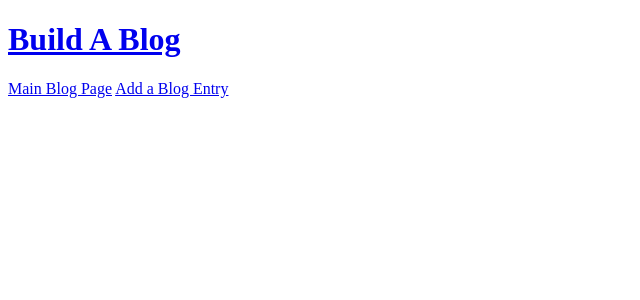
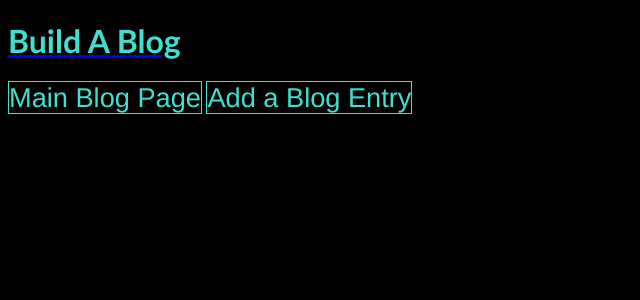
Before and after one commit to evanharmon1/blogz-launchcode, a Flask app: template templates/post.html in a window 1280 px wide. Shown: the top 300 px of the page, without its empty margins (0-640 px from the left). Run offline with Flask 2, Linux system fonts and the light colour scheme; the template is opened without the code that fills it, so the values that code supplies are empty.

Commit message:
Finish bonus missions - 1: Add css 2: Add database datetime column and display posts from newest to oldest

```diff
--- a/main.py
+++ b/main.py
@@ -1,3 +1,4 @@
+from datetime import datetime
 from flask import Flask, request, redirect, render_template, session, flash
 from flask_sqlalchemy import SQLAlchemy
 import cgi
@@ -9,14 +10,16 @@ app.config['SQLALCHEMY_DATABASE_URI'] = 'mysql+pymysql://build-a-blog:build-a-bl
 app.config['SQLALCHEMY_ECHO'] = True
 db = SQLAlchemy(app)
 
-
+# Class for blog post with automatic datetime added at creation
 class Blog(db.Model):
     id = db.Column(db.Integer, primary_key=True)
     title = db.Column(db.String(120), unique=True)
     body = db.Column(db.Text)
+    date = db.Column(db.DateTime)
 
     def __init__(self, title):
         self.title = title
+        self.date = datetime.utcnow()
 
     def __repr__(self):
         return '<Blog %r>' % self.title
@@ -25,46 +28,61 @@ class Blog(db.Model):
 def get_posts():
     return Blog.query.all()
 
+# Get all posts ordered from newest to oldest
+def get_ordered_posts():
+    return Blog.query.order_by("date desc").all()
 
+# Homepage
 @app.route('/blog', methods=['GET'])
 def blog():
+    id = request.args.get('id', None)
 
-    id = request.args.get('id', None)
     if id:
         post = Blog.query.filter_by(id=id).first()
         return render_template('post.html', post=post)
 
-
-    return render_template('blog.html', posts=get_posts())
+    posts = get_ordered_posts()
+    return render_template('blog.html', posts=posts)
 
 
+# Add a new post
+@app.route('/newpost', methods=['GET'])
+def newpost():
+    title = request.args.get('title', '')
+    body = request.args.get('body', '')
+    title_error = request.args.get('title_error', '')
+    body_error = request.args.get('body_error', '')
+
+    return render_template('newpost.html', title=title, body=body, title_error=title_error, body_error=body_error)
+
+
+# Route after adding a new post
 @app.route('/post', methods=['POST'])
 def post():
     title = request.form.get('title', '')
     body = request.form.get('body', '')
-    error = request.form.get('error', '')
-    if title == '' or body == '':
-        error = "You left a field blank"
-        return redirect(f'/newpost?title={title}&body={body}&error={error}')
+    title_error = request.form.get('title_error', '')
+    body_error = request.form.get('body_error', '')
+
+    # Form validation for empty values
+    if title == '':
+        title_error = "You left the title field blank"
+    if body == '':
+        body_error = "You left the body field blank"
+    if not title or not body:
+        return redirect(f'/newpost?title={title}&body={body}&title_error={title_error}&body_error={body_error}')
+
+    # Add new post to database
     new_post = Blog(title)
     new_post.body = body
     db.session.add(new_post)
     db.session.commit()
 
+    # Load the newly created post in an individual page
     id = new_post.id
     posts = Blog.query.filter_by(id=id).all()
     return render_template('blog.html', posts=posts)
 
 
-
-@app.route('/newpost', methods=['GET'])
-def newpost():
-    title = request.args.get('title', '')
-    body = request.args.get('body', '')
-    error = request.args.get('error', '')
-
-    return render_template('newpost.html', title=title, body=body, error=error)
-
-
 if __name__ == '__main__':
     app.run()
--- /dev/null
+++ b/static/styles/main.css
@@ -0,0 +1,39 @@
+h1 {
+    color:turquoise;
+    font-family: 'Gill Sans', 'Gill Sans MT', Calibri, 'Trebuchet MS', sans-serif;
+}
+
+h2 {
+    color: white;
+    font-family: 'Gill Sans', 'Gill Sans MT', Calibri, 'Trebuchet MS', sans-serif;
+}
+
+body {
+    font-family: "Helvetica", sans-serif;
+    background-color: black;
+    color: turquoise;
+}
+
+p {
+    color: white;
+}
+
+.error {
+    color: red;
+}
+
+.date {
+    color: turquoise;
+}
+
+nav a {
+    border: 1px solid;
+    color:turquoise;
+    border-color: turquoise;
+    font-size: 1.7em;
+    text-decoration: none;
+}
+
+h3 {
+    color: white;
+}
--- a/templates/base.html
+++ b/templates/base.html
@@ -2,10 +2,11 @@
 <html lang="en">
 <head>
     <meta charset="UTF-8">
-    <title>Build a Blog</title>
+    <link rel="stylesheet" href="{{ url_for('static',filename='styles/main.css') }}">
+    <title>Build a Blog{% block title %}{% endblock %}</title>
 </head>
 <body>
-    <h1><a href="/blog">Build A Blog</a></h1>
+    <a href="/blog"><h1>Build A Blog</h1></a>
     <nav>
         <a href="/blog">Main Blog Page</a>
         <a href="/newpost">Add a Blog Entry</a>
--- a/templates/blog.html
+++ b/templates/blog.html
@@ -7,6 +7,7 @@
 {% else %}
     {% for post in posts %}
         <a href="./blog?id={{ post.id }}"><h2>{{ post.title }}</h2></a>
+        <p class="date">{{ post.date }}</p>
         <p>{{ post.body }}</p>
         <hr />
     {% endfor %}
--- a/templates/newpost.html
+++ b/templates/newpost.html
@@ -2,17 +2,17 @@
 
 {% block content %}
 <h2>Add a Blog Entry</h2>
-<h3 class="error">{{ error }}</h3>
-
 
 <form action="/post" method="POST">
     <label for="title">Title for your new Blog:</label>
     <br />
     <input type="text" name="title" id="title" value="{{ title }}">
+    <p class="error">{{ title_error }}</p>
     <br />
     <label for="body">Your new Blog:</label>
     <br />
     <textarea name="body" id="body" cols="50" rows="20">{{ body }}</textarea>
+    <p class="error">{{ body_error }}</p>
     <br />
     <input type="submit" value="Add Entry">
 </form>
--- a/templates/post.html
+++ b/templates/post.html
@@ -1,8 +1,13 @@
 {% extends "base.html" %}
+
+{% block title %}
+ - {{ post.title }}
+{% endblock %}
 
 {% block content %}
 
 <a href="./blog?id={{ post.id }}"><h2>{{ post.title }}</h2></a>
+<p>{{ post.date }}</p>
 <p>{{ post.body }}</p>
 
 {% endblock %}
```
